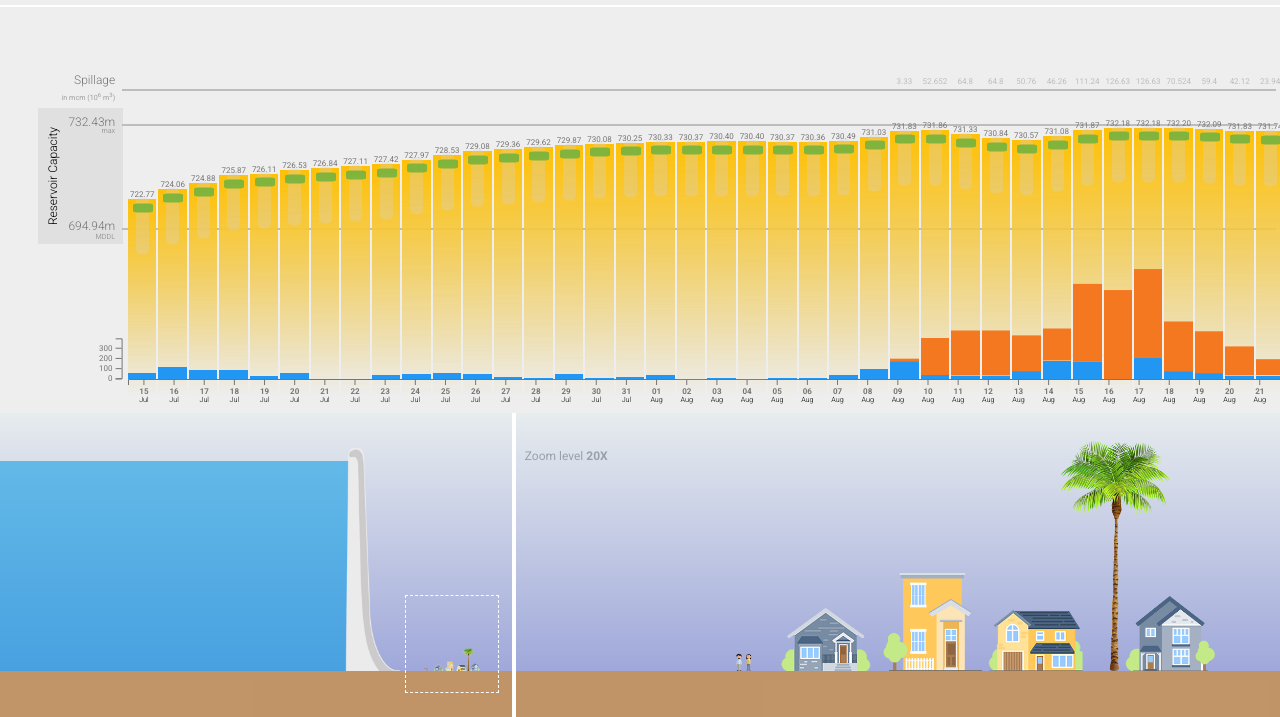
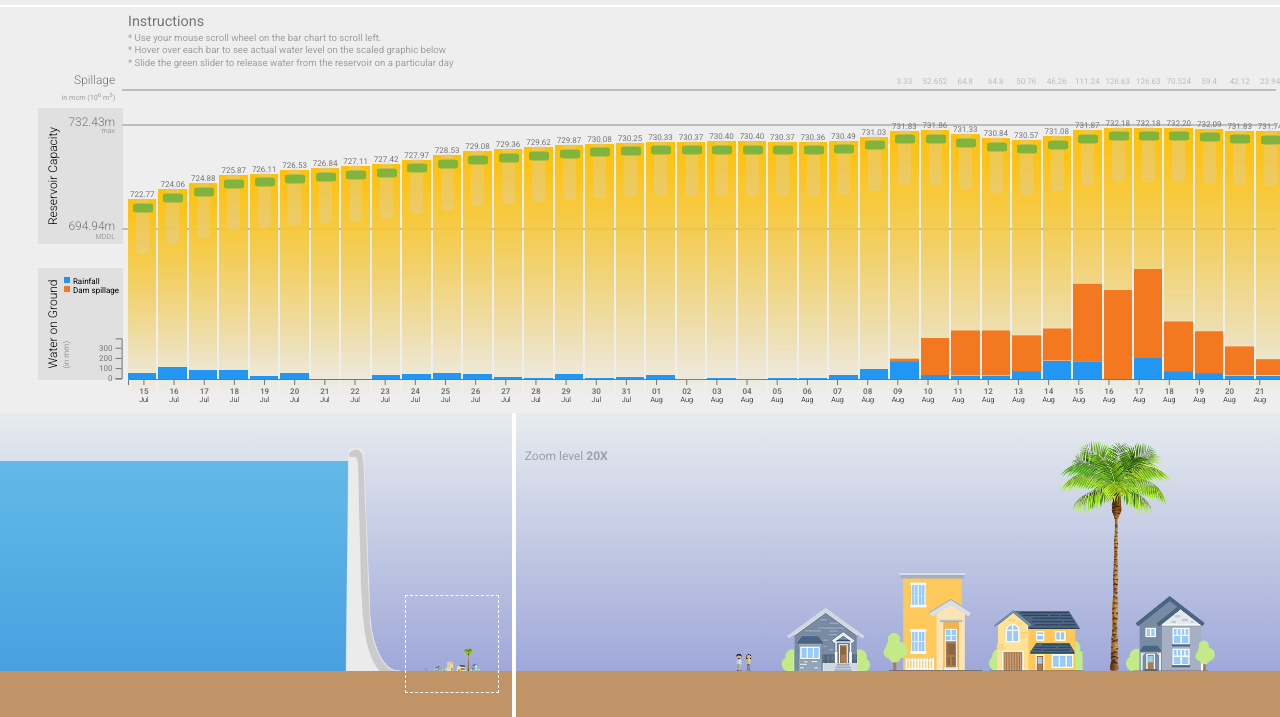
Before and after one commit to rathodkuldeepsingh/Idukki_dam, a plain HTML site: page index.html in a window 1280 px wide. Shown: the part 83-800 px from the top of the page. Drawn offline with nearby package versions, Linux system fonts and the light colour scheme; some packages are replaced by stand-ins of ours; a script that the page names is missing.

Commit message:
Add files via upload

```diff
--- a/index.html
+++ b/index.html
@@ -74,7 +74,7 @@
 				transform:translateY(1px);
 			}
 			#yaxis{
-
+				z-index: 1;
 				position: absolute;
 
 
@@ -506,6 +506,97 @@
 			    width: 200%;
 			    border: 1px solid white;
 			}
+
+			.waterOnGround{
+			    width: 100%;
+			    position: absolute;
+			    top: 38.9vh;
+			    z-index: 0;
+
+			}
+			.waterOnGround>p:nth-child(1){
+				margin: 0;
+			    font-weight: 300;
+			    font-size: 1.5vh;
+			    /* margin-right: 1vw; */
+			    width: 14vh;
+			    left: 3vw;
+			    padding-top: 1vh;
+			    z-index: 0;
+			    height: 6vw;
+			    background: #E0E0E0;
+			    top: 19vh;
+			    position: absolute;
+			    text-align: center;
+			    transform-origin: 0% 0%;
+			    transform: rotate(-90deg);
+			}
+			.waterOnGround>p:nth-child(2){
+				position: absolute;
+				font-family: 'Roboto', sans-serif;
+			    font-weight: 300;
+			    font-size: 1vh;
+			    color: #757575;
+			    width: 14vh;
+			    top: 8.5vh;
+			    left: 0.5vw;
+			    padding-top: 1vh;
+			    z-index: 2;
+			    transform: rotate(-90deg);
+			}
+			.waterOnGround>p{
+				font-family: 'Roboto', sans-serif;
+    			margin-right: 1vw;
+			}
+			.legend{
+				width:7vw;
+				left: 3vw;
+				position: absolute;
+			    top: 45vh;
+			    z-index: 2;
+			}
+			.ele{
+				width:100%;
+				position: relative;
+				display: inline-block;
+				margin-left: 2vw;
+
+			}
+			.ele>.sq{
+				width:0.5vw;
+				height: 0.5vw;
+				float: left;
+				margin-right: 0.2vw;
+			}
+			.ele:nth-child(1)>.sq{
+				background:#2195f3;
+			}
+			.ele:nth-child(2)>.sq{
+				background:#f37820;
+			}
+			.ele>.txt{
+				width:80%;
+				font-family: 'Roboto', sans-serif;
+				height: 100%;
+				float: left;
+				font-size: 1vh;
+			}
+			.help{
+				position: absolute;
+				top:12vh;
+				font-family: 'Roboto', sans-serif;
+				font-size: 1.2vh;
+				left:10vw;
+			}
+			.help>p{
+				margin:0;
+				margin-bottom: 0.2vh;
+				color:#9E9E9E;
+			}
+			.help>p:nth-child(1){
+				font-size: 1.8vh;
+				color:#757575;
+			}
 		</style>
 	</head>
 	<body >
@@ -564,7 +655,26 @@
 			<p>A simulation to test the flooding in Idukki District based on water release from the reservoir.</p>
 			<hr>
 		</div>
-
+		<div class="legend">
+			<div class="ele">
+				<div class="sq"></div>
+				<div class="txt">Rainfall</div>
+			</div>
+			<div class="ele">
+				<div class="sq"></div>
+				<div class="txt">Dam spillage</div>
+			</div>
+		</div>
+		<div class="waterOnGround">
+			<p>Water on Ground</p>
+			<p>(in mm)</p>
+		</div>
+		<div class="help">
+			<p>Instructions</p>
+			<p>* Use your mouse scroll wheel on the bar chart to scroll left.</p>
+			<p>* Hover over each bar to see actual water level on the scaled graphic below</p>
+			<p>* Slide the green slider to release water from the reservoir on a particular day</p>
+		</div>
 
 		<script>
 
```
